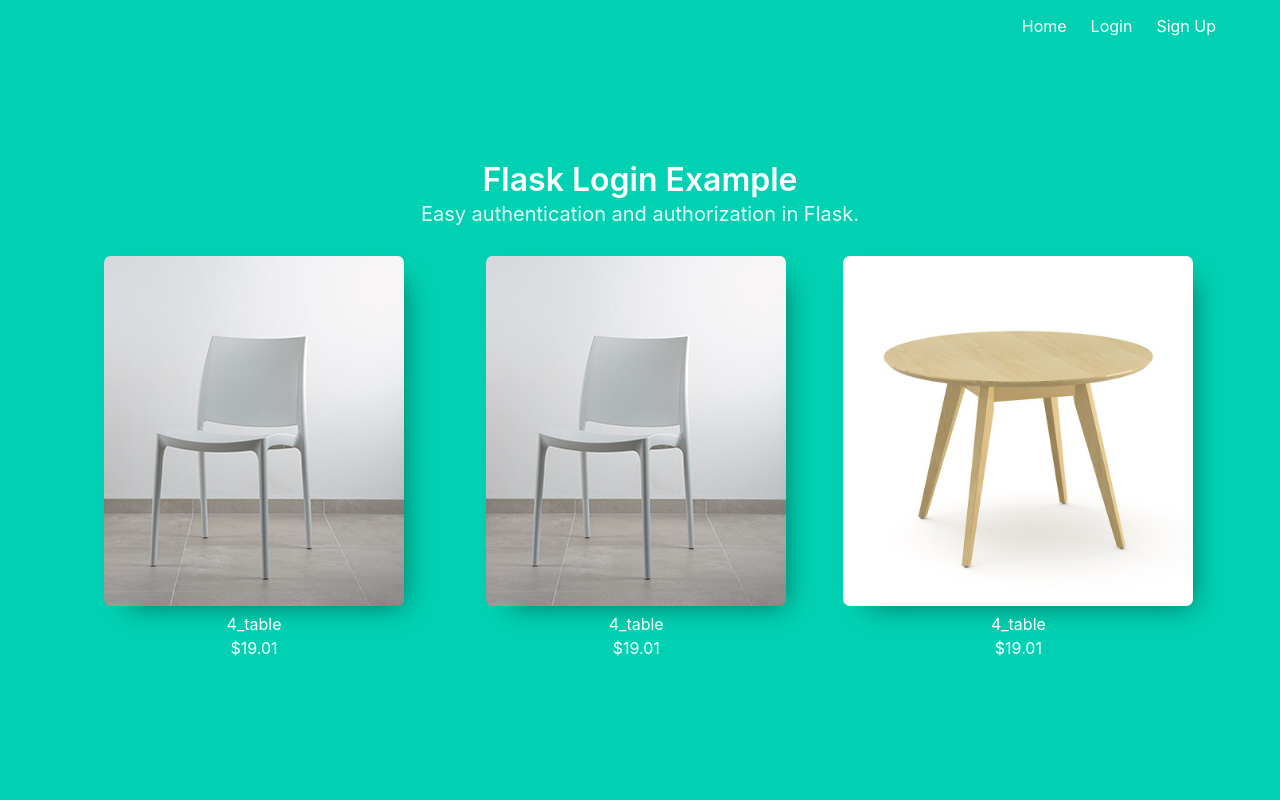
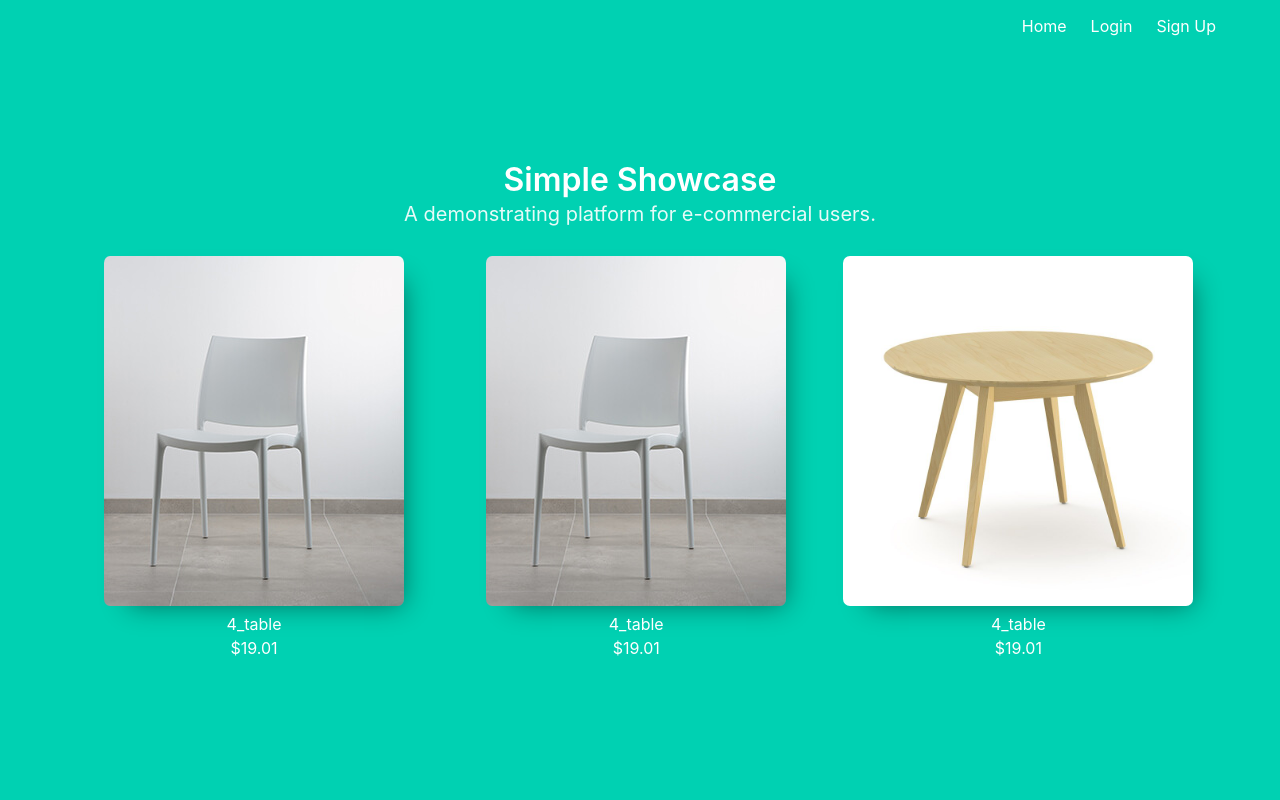
Before and after one commit to WENXU-codinglife/Shopify-Challenge-Project, a Flask app: page / in a window 1280 px wide. Run offline with Flask 2, Linux system fonts and the light colour scheme; data comes from the database, SQL or seed files in the repository.

Commit message:
fix typo

```diff
--- a/project/templates/base.html
+++ b/project/templates/base.html
@@ -5,7 +5,7 @@
     <meta charset="utf-8">
     <meta http-equiv="X-UA-Compatible" content="IE=edge">
     <meta name="viewport" content="width=device-width, initial-scale=1">
-    <title>Flask Auth Example</title>
+    <title>Simple Showcase</title>
     <link rel="stylesheet" href="https://cdnjs.cloudflare.com/ajax/libs/bulma/0.7.2/css/bulma.min.css" />
     <style>
         .single-product-items {
--- a/project/templates/index.html
+++ b/project/templates/index.html
@@ -2,10 +2,10 @@
 
 {% block content %}
 <h1 class="title">
-  Flask Login Example
+  Simple Showcase
 </h1>
 <h2 class="subtitle">
-  Easy authentication and authorization in Flask.
+  A demonstrating platform for e-commercial users.
 </h2>
 
 {% for PRODUCT_URL in PRODUCT_IMAGES_URLS: %}
```
Also changed, not shown: README.md.
